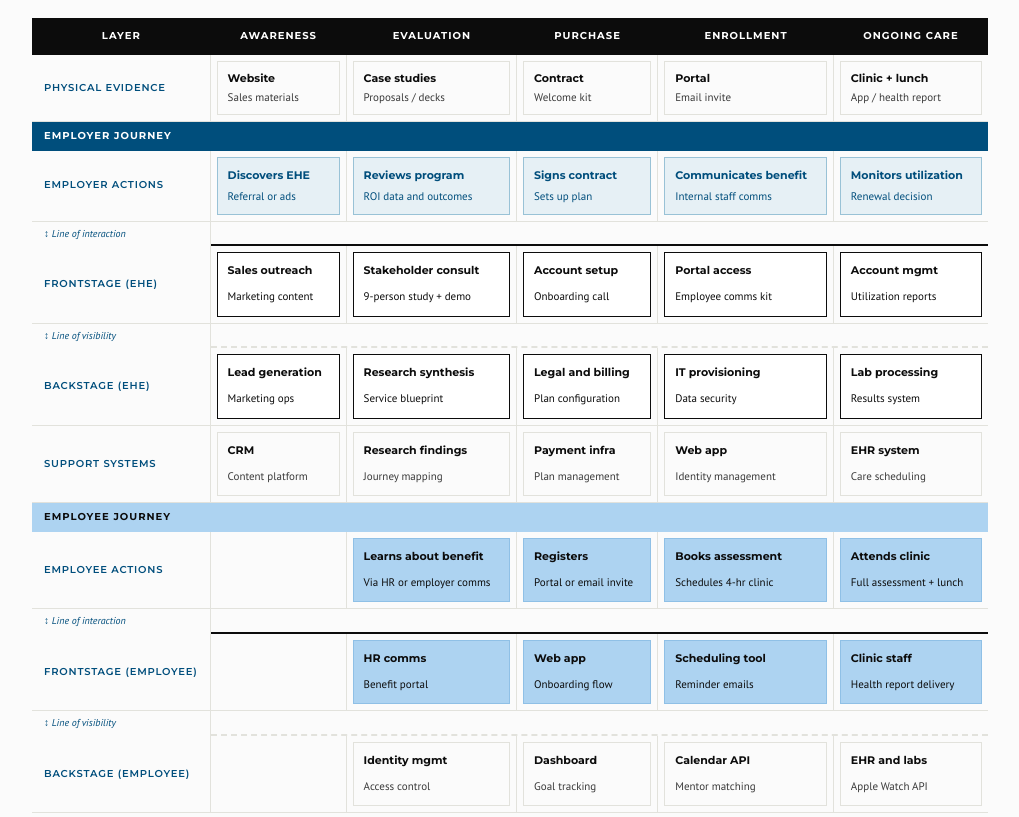
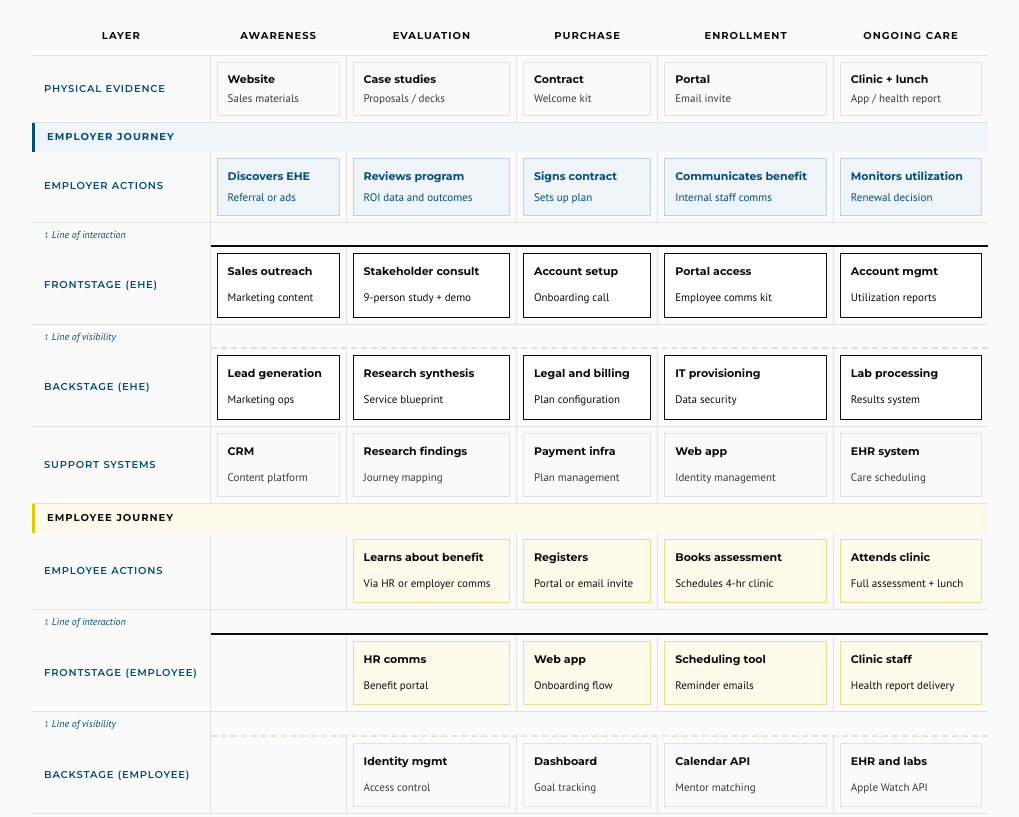
Before and after one commit to shecame/rdotcambridge, a plain HTML site: page ehe-casestudy-rdot.html in a window 1280 px wide. Shown: the part 3040-3857 px from the top of the page, without its empty margins (130-1149 px from the left). Drawn offline with Linux system fonts and the light colour scheme.

Commit message:
EHE blueprint: softer headers, employer blue vs employee warm yellow
Co-Authored-By: Claude Opus 5.5 <noreply@anthropic.com>

```diff
--- a/ehe-casestudy-rdot.html
+++ b/ehe-casestudy-rdot.html
@@ -498,12 +498,12 @@ blockquote{border-left:none!important;padding-left:0!important}
         <table style="border-collapse:separate;border-spacing:0;width:100%;min-width:800px;">
           <thead>
             <tr>
-              <th style="font-family:'Montserrat',sans-serif;font-size:10px;font-weight:700;letter-spacing:0.1em;text-transform:uppercase;text-align:center;padding:10px 8px;background:var(--ink);color:#fff;width:100px;">Layer</th>
-              <th style="font-family:'Montserrat',sans-serif;font-size:10px;font-weight:700;letter-spacing:0.1em;text-transform:uppercase;text-align:center;padding:10px 8px;background:var(--ink);color:#fff;">Awareness</th>
-              <th style="font-family:'Montserrat',sans-serif;font-size:10px;font-weight:700;letter-spacing:0.1em;text-transform:uppercase;text-align:center;padding:10px 8px;background:var(--ink);color:#fff;">Evaluation</th>
-              <th style="font-family:'Montserrat',sans-serif;font-size:10px;font-weight:700;letter-spacing:0.1em;text-transform:uppercase;text-align:center;padding:10px 8px;background:var(--ink);color:#fff;">Purchase</th>
-              <th style="font-family:'Montserrat',sans-serif;font-size:10px;font-weight:700;letter-spacing:0.1em;text-transform:uppercase;text-align:center;padding:10px 8px;background:var(--ink);color:#fff;">Enrollment</th>
-              <th style="font-family:'Montserrat',sans-serif;font-size:10px;font-weight:700;letter-spacing:0.1em;text-transform:uppercase;text-align:center;padding:10px 8px;background:var(--ink);color:#fff;">Ongoing Care</th>
+              <th style="font-family:'Montserrat',sans-serif;font-size:10px;font-weight:700;letter-spacing:0.1em;text-transform:uppercase;text-align:center;padding:10px 8px;background:var(--surface);color:var(--ink);border-bottom:1px solid var(--border);width:100px;">Layer</th>
+              <th style="font-family:'Montserrat',sans-serif;font-size:10px;font-weight:700;letter-spacing:0.1em;text-transform:uppercase;text-align:center;padding:10px 8px;background:var(--surface);color:var(--ink);border-bottom:1px solid var(--border);">Awareness</th>
+              <th style="font-family:'Montserrat',sans-serif;font-size:10px;font-weight:700;letter-spacing:0.1em;text-transform:uppercase;text-align:center;padding:10px 8px;background:var(--surface);color:var(--ink);border-bottom:1px solid var(--border);">Evaluation</th>
+              <th style="font-family:'Montserrat',sans-serif;font-size:10px;font-weight:700;letter-spacing:0.1em;text-transform:uppercase;text-align:center;padding:10px 8px;background:var(--surface);color:var(--ink);border-bottom:1px solid var(--border);">Purchase</th>
+              <th style="font-family:'Montserrat',sans-serif;font-size:10px;font-weight:700;letter-spacing:0.1em;text-transform:uppercase;text-align:center;padding:10px 8px;background:var(--surface);color:var(--ink);border-bottom:1px solid var(--border);">Enrollment</th>
+              <th style="font-family:'Montserrat',sans-serif;font-size:10px;font-weight:700;letter-spacing:0.1em;text-transform:uppercase;text-align:center;padding:10px 8px;background:var(--surface);color:var(--ink);border-bottom:1px solid var(--border);">Ongoing Care</th>
             </tr>
           </thead>
           <tbody>
@@ -517,15 +517,15 @@ blockquote{border-left:none!important;padding-left:0!important}
             </tr>
 
             <!-- Employer lane header -->
-            <tr><td colspan="6" style="background:#004e7c;padding:6px 12px;font-family:'Montserrat',sans-serif;font-size:10px;font-weight:700;letter-spacing:0.1em;text-transform:uppercase;color:#fff;">Employer Journey</td></tr>
+            <tr><td colspan="6" style="background:#EEF4F8;border-left:3px solid #004e7c;padding:6px 12px;font-family:'Montserrat',sans-serif;font-size:10px;font-weight:700;letter-spacing:0.1em;text-transform:uppercase;color:#004e7c;">Employer Journey</td></tr>
 
             <tr>
               <td style="font-family:'Montserrat',sans-serif;font-size:10px;font-weight:600;letter-spacing:0.08em;text-transform:uppercase;color:var(--ink-muted);padding:10px 12px;vertical-align:middle;white-space:nowrap;background:var(--surface);border-right:1px solid var(--border);border-bottom:1px solid var(--border);">Employer actions</td>
-              <td style="padding:6px;vertical-align:top;border-right:1px solid var(--border);border-bottom:1px solid var(--border);"><div style="background:#E6F0F5;border:1px solid #99C2D6;padding:8px 10px;font-family:'PT Sans',sans-serif;font-size:12px;min-height:48px;"><strong style="font-family:'Montserrat',sans-serif;font-size:11px;font-weight:700;color:#004e7c;display:block;margin-bottom:2px;">Discovers EHE</strong><span style="color:#004e7c;font-size:11px;">Referral or ads</span></div></td>
-              <td style="padding:6px;vertical-align:top;border-right:1px solid var(--border);border-bottom:1px solid var(--border);"><div style="background:#E6F0F5;border:1px solid #99C2D6;padding:8px 10px;font-family:'PT Sans',sans-serif;font-size:12px;min-height:48px;"><strong style="font-family:'Montserrat',sans-serif;font-size:11px;font-weight:700;color:#004e7c;display:block;margin-bottom:2px;">Reviews program</strong><span style="color:#004e7c;font-size:11px;">ROI data and outcomes</span></div></td>
-              <td style="padding:6px;vertical-align:top;border-right:1px solid var(--border);border-bottom:1px solid var(--border);"><div style="background:#E6F0F5;border:1px solid #99C2D6;padding:8px 10px;font-family:'PT Sans',sans-serif;font-size:12px;min-height:48px;"><strong style="font-family:'Montserrat',sans-serif;font-size:11px;font-weight:700;color:#004e7c;display:block;margin-bottom:2px;">Signs contract</strong><span style="color:#004e7c;font-size:11px;">Sets up plan</span></div></td>
-              <td style="padding:6px;vertical-align:top;border-right:1px solid var(--border);border-bottom:1px solid var(--border);"><div style="background:#E6F0F5;border:1px solid #99C2D6;padding:8px 10px;font-family:'PT Sans',sans-serif;font-size:12px;min-height:48px;"><strong style="font-family:'Montserrat',sans-serif;font-size:11px;font-weight:700;color:#004e7c;display:block;margin-bottom:2px;">Communicates benefit</strong><span style="color:#004e7c;font-size:11px;">Internal staff comms</span></div></td>
-              <td style="padding:6px;vertical-align:top;border-bottom:1px solid var(--border);"><div style="background:#E6F0F5;border:1px solid #99C2D6;padding:8px 10px;font-family:'PT Sans',sans-serif;font-size:12px;min-height:48px;"><strong style="font-family:'Montserrat',sans-serif;font-size:11px;font-weight:700;color:#004e7c;display:block;margin-bottom:2px;">Monitors utilization</strong><span style="color:#004e7c;font-size:11px;">Renewal decision</span></div></td>
+              <td style="padding:6px;vertical-align:top;border-right:1px solid var(--border);border-bottom:1px solid var(--border);"><div style="background:#EEF4F8;border:1px solid #B8D3E2;padding:8px 10px;font-family:'PT Sans',sans-serif;font-size:12px;min-height:48px;"><strong style="font-family:'Montserrat',sans-serif;font-size:11px;font-weight:700;color:#004e7c;display:block;margin-bottom:2px;">Discovers EHE</strong><span style="color:#004e7c;font-size:11px;">Referral or ads</span></div></td>
+              <td style="padding:6px;vertical-align:top;border-right:1px solid var(--border);border-bottom:1px solid var(--border);"><div style="background:#EEF4F8;border:1px solid #B8D3E2;padding:8px 10px;font-family:'PT Sans',sans-serif;font-size:12px;min-height:48px;"><strong style="font-family:'Montserrat',sans-serif;font-size:11px;font-weight:700;color:#004e7c;display:block;margin-bottom:2px;">Reviews program</strong><span style="color:#004e7c;font-size:11px;">ROI data and outcomes</span></div></td>
+              <td style="padding:6px;vertical-align:top;border-right:1px solid var(--border);border-bottom:1px solid var(--border);"><div style="background:#EEF4F8;border:1px solid #B8D3E2;padding:8px 10px;font-family:'PT Sans',sans-serif;font-size:12px;min-height:48px;"><strong style="font-family:'Montserrat',sans-serif;font-size:11px;font-weight:700;color:#004e7c;display:block;margin-bottom:2px;">Signs contract</strong><span style="color:#004e7c;font-size:11px;">Sets up plan</span></div></td>
+              <td style="padding:6px;vertical-align:top;border-right:1px solid var(--border);border-bottom:1px solid var(--border);"><div style="background:#EEF4F8;border:1px solid #B8D3E2;padding:8px 10px;font-family:'PT Sans',sans-serif;font-size:12px;min-height:48px;"><strong style="font-family:'Montserrat',sans-serif;font-size:11px;font-weight:700;color:#004e7c;display:block;margin-bottom:2px;">Communicates benefit</strong><span style="color:#004e7c;font-size:11px;">Internal staff comms</span></div></td>
+              <td style="padding:6px;vertical-align:top;border-bottom:1px solid var(--border);"><div style="background:#EEF4F8;border:1px solid #B8D3E2;padding:8px 10px;font-family:'PT Sans',sans-serif;font-size:12px;min-height:48px;"><strong style="font-family:'Montserrat',sans-serif;font-size:11px;font-weight:700;color:#004e7c;display:block;margin-bottom:2px;">Monitors utilization</strong><span style="color:#004e7c;font-size:11px;">Renewal decision</span></div></td>
             </tr>
             <tr><td style="font-family:'PT Sans',sans-serif;font-size:10px;font-style:italic;color:var(--ink-muted);padding:4px 12px;background:var(--surface);border-right:1px solid var(--border);">↕ Line of interaction</td><td colspan="5" style="border-bottom:2px solid var(--ink);"></td></tr>
             <tr>
@@ -555,24 +555,24 @@ blockquote{border-left:none!important;padding-left:0!important}
             </tr>
 
             <!-- Employee lane header -->
-            <tr><td colspan="6" style="background:#ADD3F1;padding:6px 12px;font-family:'Montserrat',sans-serif;font-size:10px;font-weight:700;letter-spacing:0.1em;text-transform:uppercase;color:#0C0C0C;">Employee Journey</td></tr>
+            <tr><td colspan="6" style="background:#FFFBEA;border-left:3px solid #E8C800;padding:6px 12px;font-family:'Montserrat',sans-serif;font-size:10px;font-weight:700;letter-spacing:0.1em;text-transform:uppercase;color:#0C0C0C;">Employee Journey</td></tr>
 
             <tr>
               <td style="font-family:'Montserrat',sans-serif;font-size:10px;font-weight:600;letter-spacing:0.08em;text-transform:uppercase;color:var(--ink-muted);padding:10px 12px;vertical-align:middle;white-space:nowrap;background:var(--surface);border-right:1px solid var(--border);border-bottom:1px solid var(--border);">Employee actions</td>
               <td style="padding:6px;vertical-align:top;border-right:1px solid var(--border);border-bottom:1px solid var(--border);"><div style="min-height:48px;"></div></td>
-              <td style="padding:6px;vertical-align:top;border-right:1px solid var(--border);border-bottom:1px solid var(--border);"><div style="background:#ADD3F1;border:1px solid #8FC0E6;padding:8px 10px;min-height:48px;"><strong style="font-family:'Montserrat',sans-serif;font-size:11px;font-weight:700;color:#0C0C0C;display:block;margin-bottom:2px;">Learns about benefit</strong><span style="font-family:'PT Sans',sans-serif;font-size:11px;color:#0C0C0C;">Via HR or employer comms</span></div></td>
-              <td style="padding:6px;vertical-align:top;border-right:1px solid var(--border);border-bottom:1px solid var(--border);"><div style="background:#ADD3F1;border:1px solid #8FC0E6;padding:8px 10px;min-height:48px;"><strong style="font-family:'Montserrat',sans-serif;font-size:11px;font-weight:700;color:#0C0C0C;display:block;margin-bottom:2px;">Registers</strong><span style="font-family:'PT Sans',sans-serif;font-size:11px;color:#0C0C0C;">Portal or email invite</span></div></td>
-              <td style="padding:6px;vertical-align:top;border-right:1px solid var(--border);border-bottom:1px solid var(--border);"><div style="background:#ADD3F1;border:1px solid #8FC0E6;padding:8px 10px;min-height:48px;"><strong style="font-family:'Montserrat',sans-serif;font-size:11px;font-weight:700;color:#0C0C0C;display:block;margin-bottom:2px;">Books assessment</strong><span style="font-family:'PT Sans',sans-serif;font-size:11px;color:#0C0C0C;">Schedules 4-hr clinic</span></div></td>
-              <td style="padding:6px;vertical-align:top;border-bottom:1px solid var(--border);"><div style="background:#ADD3F1;border:1px solid #8FC0E6;padding:8px 10px;min-height:48px;"><strong style="font-family:'Montserrat',sans-serif;font-size:11px;font-weight:700;color:#0C0C0C;display:block;margin-bottom:2px;">Attends clinic</strong><span style="font-family:'PT Sans',sans-serif;font-size:11px;color:#0C0C0C;">Full assessment + lunch</span></div></td>
+              <td style="padding:6px;vertical-align:top;border-right:1px solid var(--border);border-bottom:1px solid var(--border);"><div style="background:#FFFBEA;border:1px solid #EFDC8A;padding:8px 10px;min-height:48px;"><strong style="font-family:'Montserrat',sans-serif;font-size:11px;font-weight:700;color:#0C0C0C;display:block;margin-bottom:2px;">Learns about benefit</strong><span style="font-family:'PT Sans',sans-serif;font-size:11px;color:#0C0C0C;">Via HR or employer comms</span></div></td>
+              <td style="padding:6px;vertical-align:top;border-right:1px solid var(--border);border-bottom:1px solid var(--border);"><div style="background:#FFFBEA;border:1px solid #EFDC8A;padding:8px 10px;min-height:48px;"><strong style="font-family:'Montserrat',sans-serif;font-size:11px;font-weight:700;color:#0C0C0C;display:block;margin-bottom:2px;">Registers</strong><span style="font-family:'PT Sans',sans-serif;font-size:11px;color:#0C0C0C;">Portal or email invite</span></div></td>
+              <td style="padding:6px;vertical-align:top;border-right:1px solid var(--border);border-bottom:1px solid var(--border);"><div style="background:#FFFBEA;border:1px solid #EFDC8A;padding:8px 10px;min-height:48px;"><strong style="font-family:'Montserrat',sans-serif;font-size:11px;font-weight:700;color:#0C0C0C;display:block;margin-bottom:2px;">Books assessment</strong><span style="font-family:'PT Sans',sans-serif;font-size:11px;color:#0C0C0C;">Schedules 4-hr clinic</span></div></td>
+              <td style="padding:6px;vertical-align:top;border-bottom:1px solid var(--border);"><div style="background:#FFFBEA;border:1px solid #EFDC8A;padding:8px 10px;min-height:48px;"><strong style="font-family:'Montserrat',sans-serif;font-size:11px;font-weight:700;color:#0C0C0C;display:block;margin-bottom:2px;">Attends clinic</strong><span style="font-family:'PT Sans',sans-serif;font-size:11px;color:#0C0C0C;">Full assessment + lunch</span></div></td>
             </tr>
             <tr><td style="font-family:'PT Sans',sans-serif;font-size:10px;font-style:italic;color:var(--ink-muted);padding:4px 12px;background:var(--surface);border-right:1px solid var(--border);">↕ Line of interaction</td><td colspan="5" style="border-bottom:2px solid var(--ink);"></td></tr>
             <tr>
               <td style="font-family:'Montserrat',sans-serif;font-size:10px;font-weight:600;letter-spacing:0.08em;text-transform:uppercase;color:var(--ink-muted);padding:10px 12px;vertical-align:middle;white-space:nowrap;background:var(--surface);border-right:1px solid var(--border);border-bottom:1px solid var(--border);">Frontstage (employee)</td>
               <td style="padding:6px;vertical-align:top;border-right:1px solid var(--border);border-bottom:1px solid var(--border);"><div style="min-height:48px;"></div></td>
-              <td style="padding:6px;vertical-align:top;border-right:1px solid var(--border);border-bottom:1px solid var(--border);"><div style="background:#ADD3F1;border:1px solid #8FC0E6;padding:8px 10px;min-height:48px;"><strong style="font-family:'Montserrat',sans-serif;font-size:11px;font-weight:700;color:#0C0C0C;display:block;margin-bottom:2px;">HR comms</strong><span style="font-family:'PT Sans',sans-serif;font-size:11px;color:#0C0C0C;">Benefit portal</span></div></td>
-              <td style="padding:6px;vertical-align:top;border-right:1px solid var(--border);border-bottom:1px solid var(--border);"><div style="background:#ADD3F1;border:1px solid #8FC0E6;padding:8px 10px;min-height:48px;"><strong style="font-family:'Montserrat',sans-serif;font-size:11px;font-weight:700;color:#0C0C0C;display:block;margin-bottom:2px;">Web app</strong><span style="font-family:'PT Sans',sans-serif;font-size:11px;color:#0C0C0C;">Onboarding flow</span></div></td>
-              <td style="padding:6px;vertical-align:top;border-right:1px solid var(--border);border-bottom:1px solid var(--border);"><div style="background:#ADD3F1;border:1px solid #8FC0E6;padding:8px 10px;min-height:48px;"><strong style="font-family:'Montserrat',sans-serif;font-size:11px;font-weight:700;color:#0C0C0C;display:block;margin-bottom:2px;">Scheduling tool</strong><span style="font-family:'PT Sans',sans-serif;font-size:11px;color:#0C0C0C;">Reminder emails</span></div></td>
-              <td style="padding:6px;vertical-align:top;border-bottom:1px solid var(--border);"><div style="background:#ADD3F1;border:1px solid #8FC0E6;padding:8px 10px;min-height:48px;"><strong style="font-family:'Montserrat',sans-serif;font-size:11px;font-weight:700;color:#0C0C0C;display:block;margin-bottom:2px;">Clinic staff</strong><span style="font-family:'PT Sans',sans-serif;font-size:11px;color:#0C0C0C;">Health report delivery</span></div></td>
+              <td style="padding:6px;vertical-align:top;border-right:1px solid var(--border);border-bottom:1px solid var(--border);"><div style="background:#FFFBEA;border:1px solid #EFDC8A;padding:8px 10px;min-height:48px;"><strong style="font-family:'Montserrat',sans-serif;font-size:11px;font-weight:700;color:#0C0C0C;display:block;margin-bottom:2px;">HR comms</strong><span style="font-family:'PT Sans',sans-serif;font-size:11px;color:#0C0C0C;">Benefit portal</span></div></td>
+              <td style="padding:6px;vertical-align:top;border-right:1px solid var(--border);border-bottom:1px solid var(--border);"><div style="background:#FFFBEA;border:1px solid #EFDC8A;padding:8px 10px;min-height:48px;"><strong style="font-family:'Montserrat',sans-serif;font-size:11px;font-weight:700;color:#0C0C0C;display:block;margin-bottom:2px;">Web app</strong><span style="font-family:'PT Sans',sans-serif;font-size:11px;color:#0C0C0C;">Onboarding flow</span></div></td>
+              <td style="padding:6px;vertical-align:top;border-right:1px solid var(--border);border-bottom:1px solid var(--border);"><div style="background:#FFFBEA;border:1px solid #EFDC8A;padding:8px 10px;min-height:48px;"><strong style="font-family:'Montserrat',sans-serif;font-size:11px;font-weight:700;color:#0C0C0C;display:block;margin-bottom:2px;">Scheduling tool</strong><span style="font-family:'PT Sans',sans-serif;font-size:11px;color:#0C0C0C;">Reminder emails</span></div></td>
+              <td style="padding:6px;vertical-align:top;border-bottom:1px solid var(--border);"><div style="background:#FFFBEA;border:1px solid #EFDC8A;padding:8px 10px;min-height:48px;"><strong style="font-family:'Montserrat',sans-serif;font-size:11px;font-weight:700;color:#0C0C0C;display:block;margin-bottom:2px;">Clinic staff</strong><span style="font-family:'PT Sans',sans-serif;font-size:11px;color:#0C0C0C;">Health report delivery</span></div></td>
             </tr>
             <tr><td style="font-family:'PT Sans',sans-serif;font-size:10px;font-style:italic;color:var(--ink-muted);padding:4px 12px;background:var(--surface);border-right:1px solid var(--border);">↕ Line of visibility</td><td colspan="5" style="border-bottom:2px dashed var(--border);"></td></tr>
             <tr>
@@ -589,8 +589,8 @@ blockquote{border-left:none!important;padding-left:0!important}
 
       <!-- Legend -->
       <div style="display:flex;gap:20px;flex-wrap:wrap;margin-top:16px;padding:14px 16px;background:var(--surface);border:1px solid var(--border);">
-        <div style="display:flex;align-items:center;gap:8px;font-family:'PT Sans',sans-serif;font-size:12px;color:var(--ink-mid);"><div style="width:12px;height:12px;background:#E6F0F5;border:1px solid #99C2D6;flex-shrink:0;"></div>Employer journey</div>
-        <div style="display:flex;align-items:center;gap:8px;font-family:'PT Sans',sans-serif;font-size:12px;color:var(--ink-mid);"><div style="width:12px;height:12px;background:#ADD3F1;border:1px solid #8FC0E6;flex-shrink:0;"></div>Employee journey</div>
+        <div style="display:flex;align-items:center;gap:8px;font-family:'PT Sans',sans-serif;font-size:12px;color:var(--ink-mid);"><div style="width:12px;height:12px;background:#EEF4F8;border:1px solid #B8D3E2;flex-shrink:0;"></div>Employer journey</div>
+        <div style="display:flex;align-items:center;gap:8px;font-family:'PT Sans',sans-serif;font-size:12px;color:var(--ink-mid);"><div style="width:12px;height:12px;background:#FFFBEA;border:1px solid #EFDC8A;flex-shrink:0;"></div>Employee journey</div>
         <div style="display:flex;align-items:center;gap:8px;font-family:'PT Sans',sans-serif;font-size:12px;color:var(--ink-mid);"><div style="width:12px;height:12px;background:#FFFFFF;border:1px solid #0C0C0C;flex-shrink:0;"></div>EHE team (frontstage + backstage)</div>
         <div style="display:flex;align-items:center;gap:8px;font-family:'PT Sans',sans-serif;font-size:12px;color:var(--ink-mid);"><div style="width:12px;height:12px;background:var(--surface);border:1px solid var(--border);flex-shrink:0;"></div>Systems &amp; support</div>
       </div>
```
